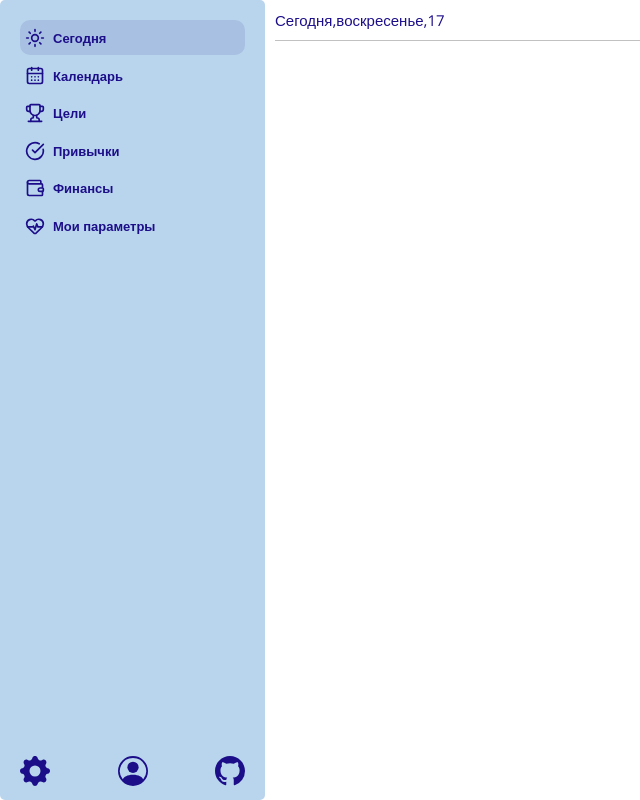
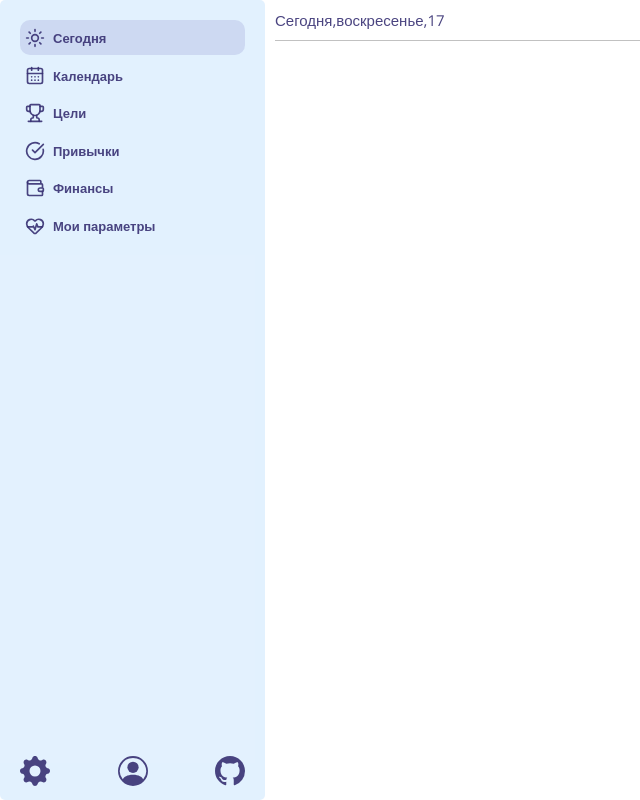
Before and after one commit to Glebess/better-every-day-app, a React (Vite) app: page /today in a window 1280 px wide. Shown: the whole page, without its empty margins (0-640 px from the left). Built offline with nearby package versions, Linux system fonts and the light colour scheme.

Commit message:
добален тип для привычки

```diff
--- a/src/App.module.css
+++ b/src/App.module.css
@@ -1,6 +1,7 @@
 :root {
-	--main-blue: #217ac750;
-	--main-blue1: #1c0e89;
+	--main-blue: #0887f71d;
+	--main-blue1: #383173e8;
+	--main-blue2: #1c0e891a;
 }
 * {
 	font-family: 'Open Sans', sans-serif;
```
Also changed, not shown: src/types/index.ts (added, +14 -0 lines), src/utils/1.jsx (added).
